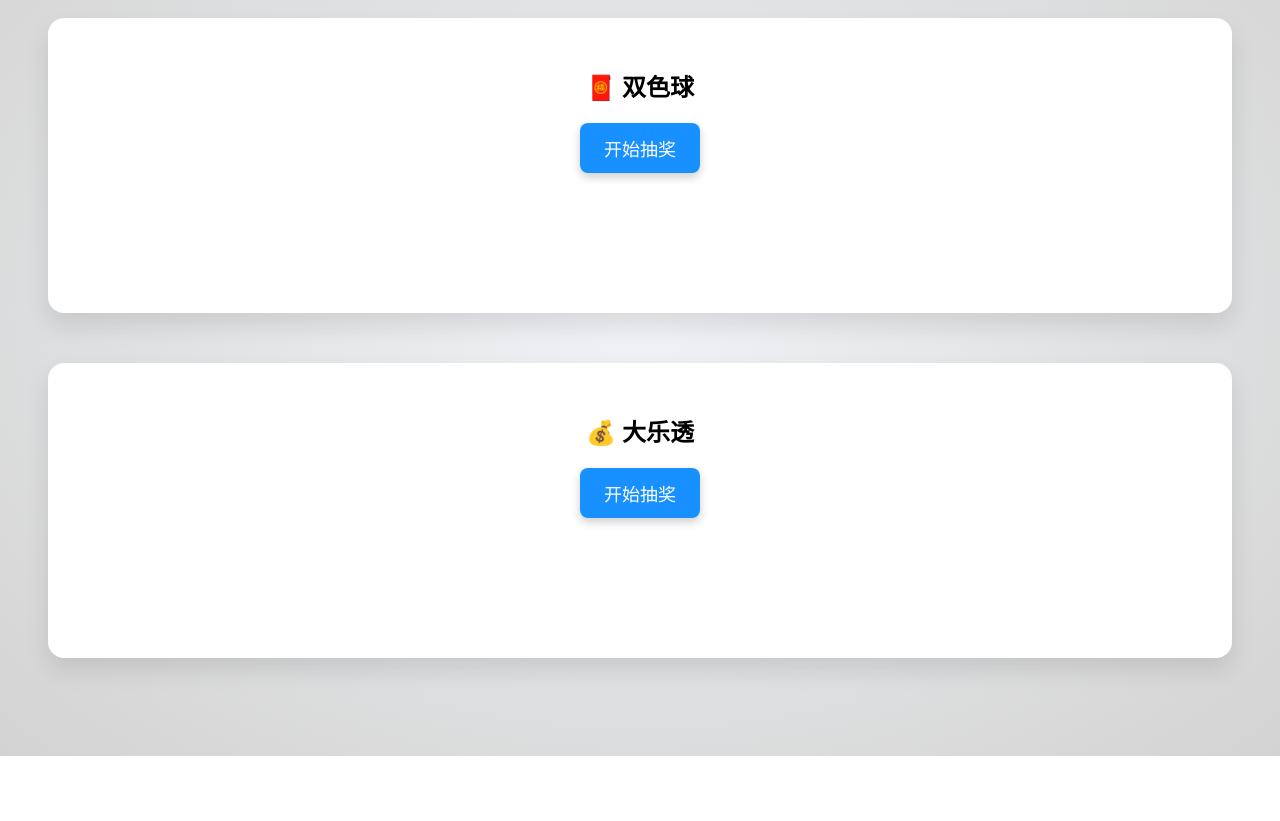
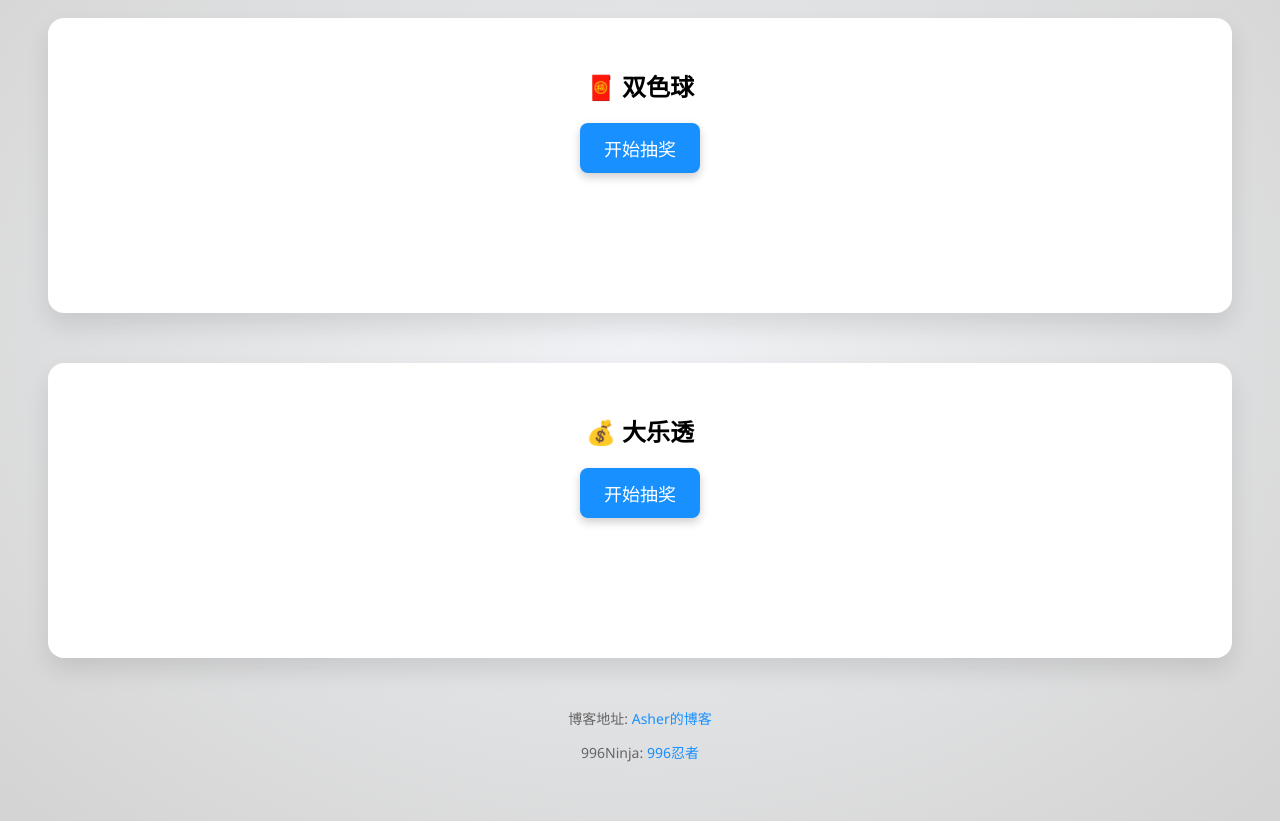
Before and after one commit to MingGH/lottery-glory, a plain HTML site: page index.html in a window 1280 px wide. Shown: the part 137-958 px from the top of the page. Before the commit the page ends 893 px from the top, so only its background shows below. Drawn offline with nearby package versions, Linux system fonts and the light colour scheme.

Commit message:
Add the blog and 996ninja links at the bottom of the page

```diff
--- a/index.html
+++ b/index.html
@@ -227,4 +227,10 @@
 </script>
 
 </body>
+<!-- 在 </body> 标签前添加以下代码 -->
+<div style="text-align: center; margin-top: 30px; color: #666; font-size: 14px;">
+    <p>博客地址: <a href="https://www.runnable.run/" target="_blank" style="color: #1890ff; text-decoration: none;">Asher的博客</a></p>
+    <p>996Ninja: <a href="https://996.ninja/" target="_blank" style="color: #1890ff; text-decoration: none;">996忍者</a></p>
+</div>
+
 </html>
```
